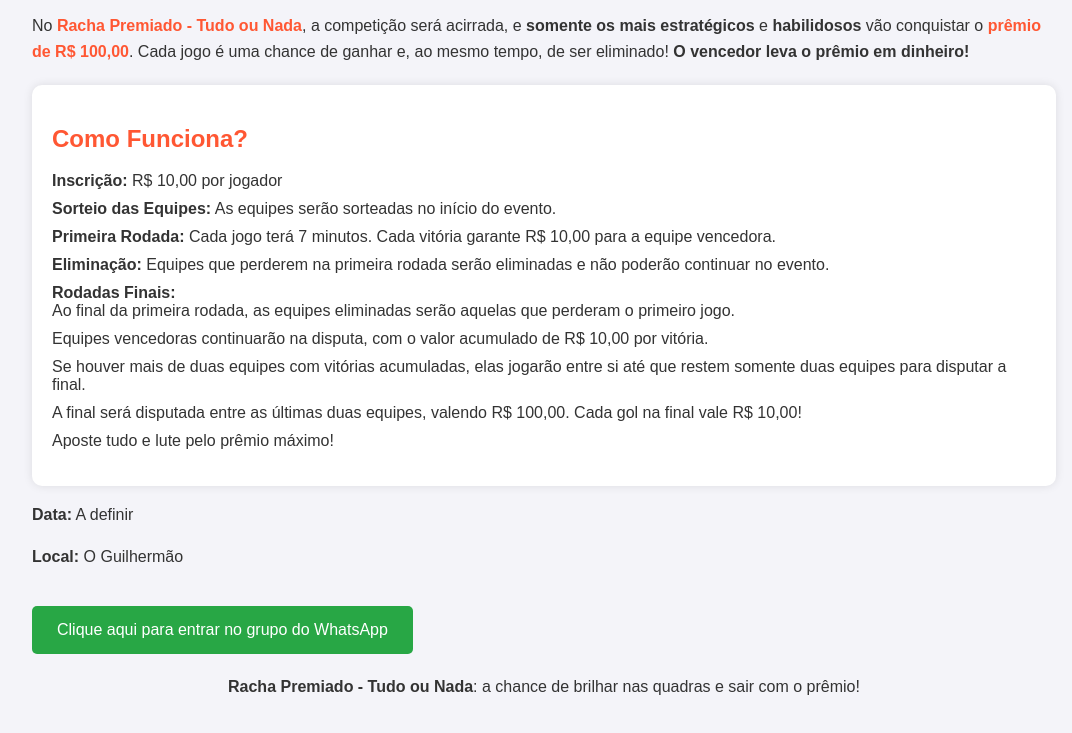
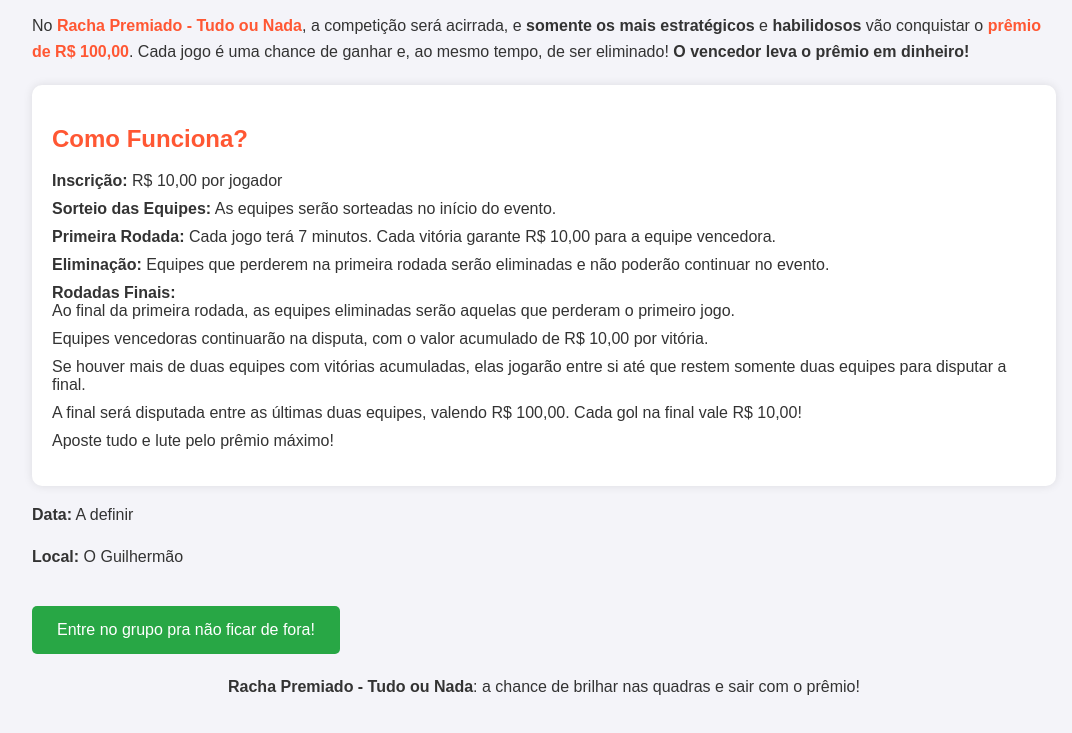
Before and after one commit to WillianoCosta/racha-premiado, a plain HTML site: page index.html in a window 1280 px wide. Shown: the part 129-862 px from the top of the page, without its empty margins (96-1168 px from the left). Drawn offline with Linux system fonts and the light colour scheme.

Commit message:
Atualizar o index.html

```diff
--- a/index.html
+++ b/index.html
@@ -91,7 +91,7 @@
         <p><strong>Data:</strong> A definir</p>
         <p><strong>Local:</strong> O Guilhermão</p>
 
-        <a href="https://chat.whatsapp.com/Iv4fPRqV9c0FmXIzrZFX4X" class="cta-button" target="_blank">Clique aqui para entrar no grupo do WhatsApp</a>
+        <a href="https://chat.whatsapp.com/Iv4fPRqV9c0FmXIzrZFX4X" class="cta-button" target="_blank">Entre no grupo pra não ficar de fora!</a>
 
         <p style="text-align: center; margin-top: 20px;"><strong>Racha Premiado - Tudo ou Nada</strong>: a chance de brilhar nas quadras e sair com o prêmio!</p>
     </div>
```
